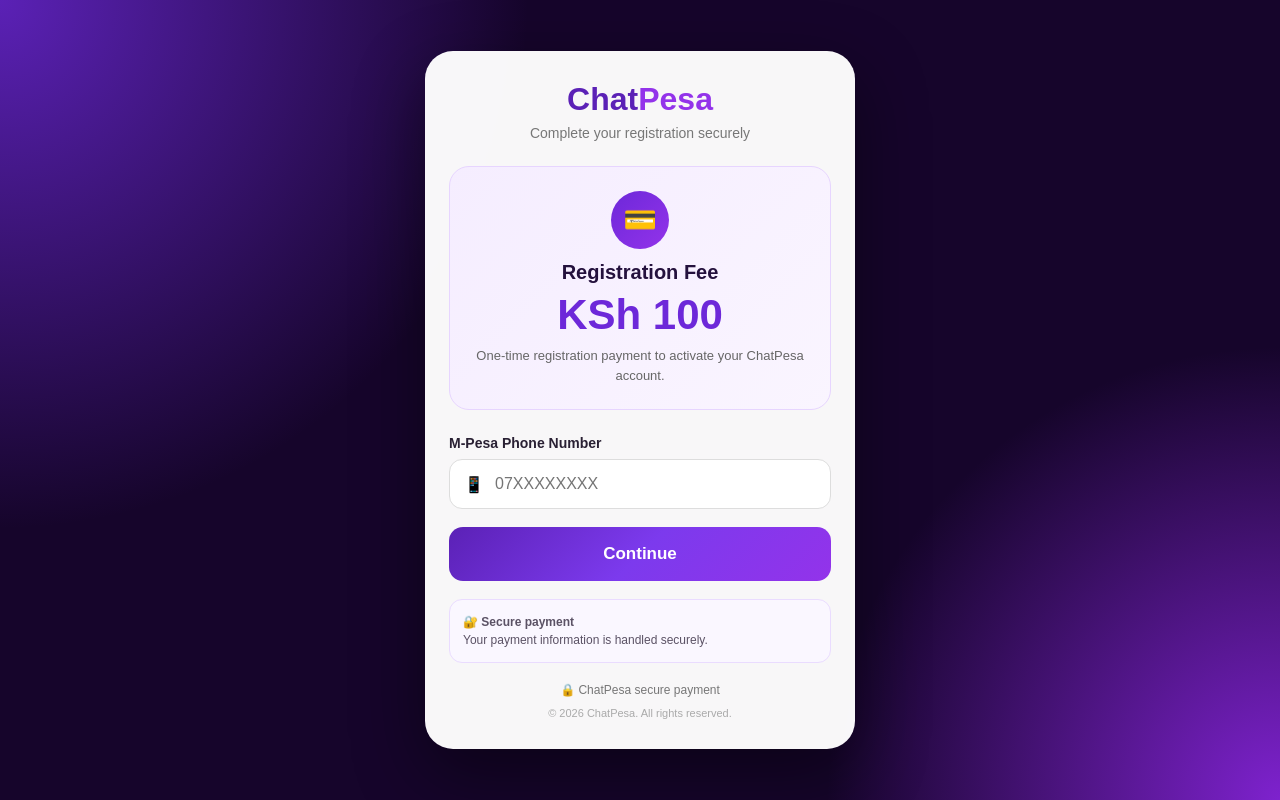
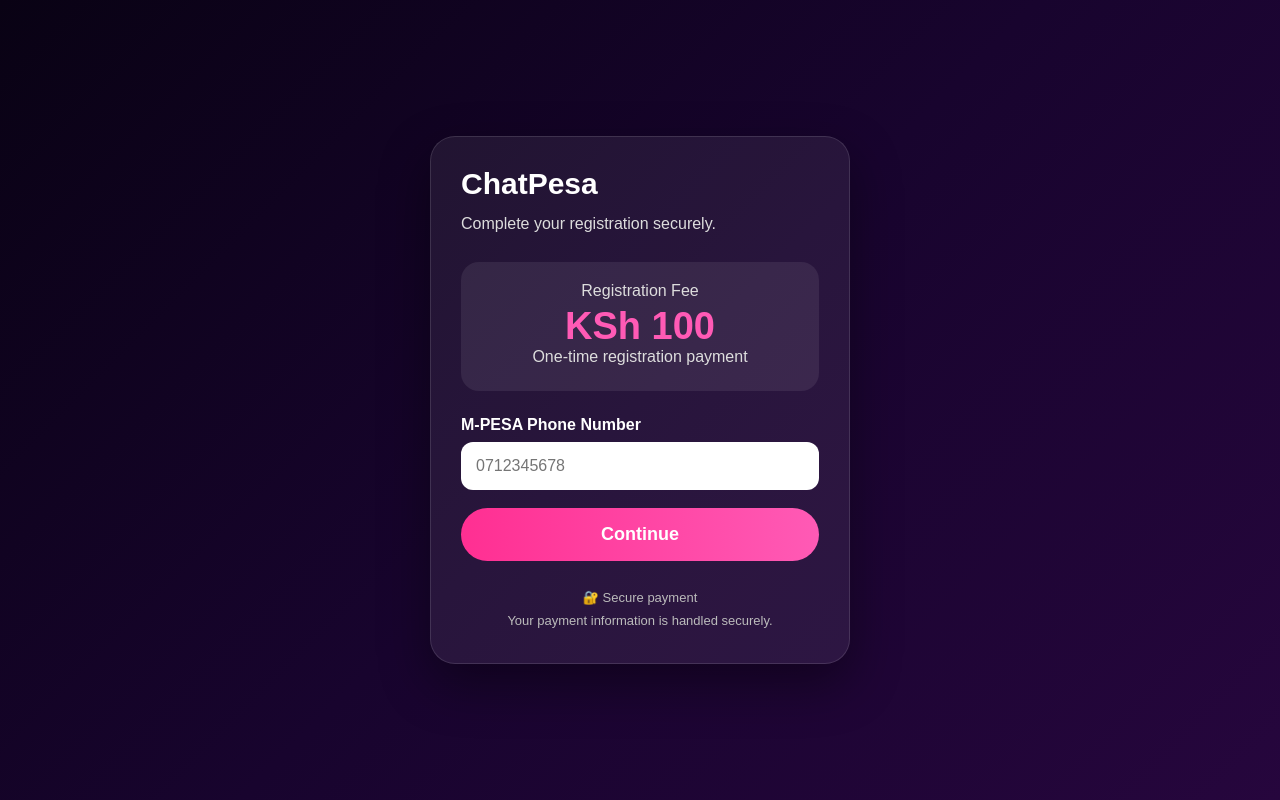
Before and after one commit to Chatearn/Chatpesa3, a plain HTML site: page payment.html in a window 1280 px wide. Drawn offline with Linux system fonts and the light colour scheme.

Commit message:
Update payment.html

```diff
--- a/payment.html
+++ b/payment.html
@@ -1,376 +1,450 @@
 <!DOCTYPE html>
 <html lang="en">
 <head>
+
 <meta charset="UTF-8">
 <meta name="viewport" content="width=device-width, initial-scale=1.0">
 
-<title>Payment | ChatPesa</title>
+<title>ChatPesa - Activate Account</title>
 
 <style>
-* {
-    margin: 0;
-    padding: 0;
-    box-sizing: border-box;
+
+*{
+    margin:0;
+    padding:0;
+    box-sizing:border-box;
 }
 
-body {
-    font-family: Arial, Helvetica, sans-serif;
-    min-height: 100vh;
-    background:
-        radial-gradient(circle at top left, #5b21b6 0%, transparent 35%),
-        radial-gradient(circle at bottom right, #7e22ce 0%, transparent 30%),
-        #16052b;
-    display: flex;
-    align-items: center;
-    justify-content: center;
-    padding: 20px;
-    color: #fff;
+body{
+    font-family:Arial, sans-serif;
+    min-height:100vh;
+    display:flex;
+    justify-content:center;
+    align-items:center;
+    padding:20px;
+    background:linear-gradient(135deg,#090214,#18042e,#26063d);
+    color:white;
 }
 
-.payment-container {
-    width: 100%;
-    max-width: 430px;
-    background: rgba(255,255,255,.97);
-    color: #222;
-    border-radius: 28px;
-    padding: 30px 24px;
-    box-shadow: 0 25px 70px rgba(0,0,0,.45);
+.card{
+    width:100%;
+    max-width:420px;
+    padding:30px;
+    border-radius:25px;
+    background:rgba(255,255,255,0.07);
+    border:1px solid rgba(255,255,255,0.12);
+    box-shadow:0 20px 50px rgba(0,0,0,0.4);
 }
 
-.logo {
-    text-align: center;
-    font-size: 32px;
-    font-weight: 900;
-    color: #5b21b6;
+h1{
+    font-size:30px;
+    margin-bottom:10px;
 }
 
-.logo span {
-    color: #9333ea;
+.subtitle{
+    color:#ddd;
+    line-height:1.6;
+    margin-bottom:25px;
 }
 
-.subtitle {
-    text-align: center;
-    color: #777;
-    font-size: 14px;
-    margin: 7px 0 25px;
+.price{
+    text-align:center;
+    padding:20px;
+    margin-bottom:25px;
+    border-radius:18px;
+    background:rgba(255,255,255,0.08);
 }
 
-.payment-box {
-    background: linear-gradient(135deg,#f5edff,#faf5ff);
-    border: 1px solid #e7d5ff;
-    border-radius: 20px;
-    padding: 24px 18px;
-    text-align: center;
-    margin-bottom: 25px;
+.price p{
+    color:#ddd;
+    margin-bottom:5px;
 }
 
-.payment-icon {
-    width: 58px;
-    height: 58px;
-    margin: 0 auto 12px;
-    border-radius: 50%;
-    background: linear-gradient(135deg,#6d28d9,#9333ea);
-    display: flex;
-    align-items: center;
-    justify-content: center;
-    font-size: 27px;
+.price h2{
+    font-size:38px;
+    color:#ff5ab5;
 }
 
-.payment-box h2 {
-    color: #24113d;
-    font-size: 20px;
+label{
+    display:block;
+    margin-bottom:8px;
+    font-weight:bold;
 }
 
-.amount {
-    font-size: 42px;
-    font-weight: 900;
-    color: #6d28d9;
-    margin: 7px 0;
+input{
+    width:100%;
+    padding:15px;
+    border:none;
+    border-radius:12px;
+    font-size:16px;
+    margin-bottom:18px;
+    outline:none;
 }
 
-.payment-box p {
-    color: #666;
-    font-size: 13px;
-    line-height: 1.5;
+button{
+    width:100%;
+    padding:16px;
+    border:none;
+    border-radius:40px;
+    background:linear-gradient(90deg,#ff2f92,#ff5ab5);
+    color:white;
+    font-size:18px;
+    font-weight:bold;
+    cursor:pointer;
 }
 
-label {
-    display: block;
-    font-size: 14px;
-    font-weight: 700;
-    color: #292033;
-    margin-bottom: 8px;
+button:disabled{
+    opacity:0.6;
 }
 
-.input-wrapper {
-    position: relative;
+#status{
+    display:none;
+    margin-top:20px;
+    padding:15px;
+    border-radius:12px;
+    text-align:center;
+    line-height:1.5;
+    background:rgba(255,255,255,0.08);
 }
 
-.input-icon {
-    position: absolute;
-    left: 15px;
-    top: 16px;
+.footer{
+    margin-top:25px;
+    text-align:center;
+    color:#bbb;
+    font-size:13px;
+    line-height:1.8;
 }
 
-input {
-    width: 100%;
-    padding: 15px 15px 15px 45px;
-    border: 1px solid #ddd;
-    border-radius: 13px;
-    font-size: 16px;
-    outline: none;
-    margin-bottom: 18px;
-}
+</style>
 
-input:focus {
-    border-color: #7c3aed;
-    box-shadow: 0 0 0 4px rgba(124,58,237,.10);
-}
-
-.pay-btn {
-    width: 100%;
-    padding: 17px;
-    border: none;
-    border-radius: 14px;
-    background: linear-gradient(135deg,#5b21b6,#7c3aed,#9333ea);
-    color: white;
-    font-size: 17px;
-    font-weight: 800;
-    cursor: pointer;
-}
-
-.pay-btn:disabled {
-    opacity: .6;
-    cursor: not-allowed;
-}
-
-.status {
-    display: none;
-    margin-top: 18px;
-    padding: 14px;
-    border-radius: 13px;
-    background: #faf7ff;
-    border: 1px solid #eadcff;
-    color: #5b5265;
-    font-size: 13px;
-    line-height: 1.5;
-    text-align: center;
-}
-
-.note {
-    background: #faf7ff;
-    border: 1px solid #eadcff;
-    border-radius: 13px;
-    padding: 13px;
-    margin-top: 18px;
-    color: #5b5265;
-    font-size: 12px;
-    line-height: 1.5;
-}
-
-.secure {
-    text-align: center;
-    margin-top: 20px;
-    color: #777;
-    font-size: 12px;
-}
-
-.footer {
-    text-align: center;
-    margin-top: 10px;
-    color: #aaa;
-    font-size: 11px;
-}
-</style>
 </head>
 
 <body>
 
-<div class="payment-container">
+<div class="card">
 
-    <div class="logo">
-        Chat<span>Pesa</span>
+    <h1>ChatPesa</h1>
+
+    <p class="subtitle">
+        Complete your registration securely.
+    </p>
+
+    <div class="price">
+        <p>Registration Fee</p>
+        <h2>KSh 100</h2>
+        <p>One-time registration payment</p>
     </div>
 
-    <div class="subtitle">
-        Complete your registration securely
-    </div>
-
-    <div class="payment-box">
-
-        <div class="payment-icon">💳</div>
-
-        <h2>Registration Fee</h2>
-
-        <div class="amount">
-            KSh 100
-        </div>
-
-        <p>
-            One-time registration payment to activate
-            your ChatPesa account.
-        </p>
-
-    </div>
-
-    <form id="paymentForm">
-
     <label for="phone">
-            M-Pesa Phone Number
+        M-PESA Phone Number
     </label>
-
-        <div class="input-wrapper">
-
-            <div class="input-icon">📱</div>
 
     <input
         type="tel"
         id="phone"
-                placeholder="07XXXXXXXX"
-                maxlength="10"
-                inputmode="numeric"
-                required
+        placeholder="0712345678"
+        maxlength="13"
     >
 
-        </div>
-
-        <button type="submit" class="pay-btn" id="payButton">
+    <button id="payButton" onclick="payNow()">
         Continue
     </button>
 
-    </form>
-
-    <div id="status" class="status"></div>
-
-    <div class="note">
-        🔐 <strong>Secure payment</strong><br>
-        Your payment information is handled securely.
-    </div>
-
-    <div class="secure">
-        🔒 ChatPesa secure payment
-    </div>
+    <div id="status"></div>
 
     <div class="footer">
-        © 2026 ChatPesa. All rights reserved.
+        🔐 Secure payment<br>
+        Your payment information is handled securely.
     </div>
 
 </div>
 
+
 <script>
 
-const BACKEND_URL =
-    "https://chatpesa-backend.onrender.com";
+/*
+==================================================
+CHATPESA BACKEND URL
+DO NOT CHANGE THIS
+==================================================
+*/
 
-const form =
-    document.getElementById("paymentForm");
-
-const phoneInput =
-    document.getElementById("phone");
-
-const payButton =
-    document.getElementById("payButton");
-
-const statusBox =
-    document.getElementById("status");
+const backend = "https://chatpesa-backend.onrender.com";
 
 
-form.addEventListener("submit", async function(e) {
+async function payNow(){
 
-    e.preventDefault();
+    const phoneInput = document.getElementById("phone");
+    const status = document.getElementById("status");
+    const button = document.getElementById("payButton");
 
-    const phone =
-        phoneInput.value.trim();
+    let phone = phoneInput.value.trim();
 
-    if (!/^07\d{8}$/.test(phone)) {
+    if(phone === ""){
 
-        statusBox.style.display = "block";
-
-        statusBox.innerHTML =
-            "❌ Please enter a valid Kenyan M-Pesa number.";
+        status.style.display = "block";
+        status.innerHTML =
+            "❌ Please enter your M-PESA phone number.";
 
         return;
     }
 
-    payButton.disabled = true;
 
-    payButton.textContent =
-        "Sending STK Push...";
+    /*
+    Convert 07XXXXXXXX to 2547XXXXXXXX
+    */
 
-    statusBox.style.display = "block";
+    if(phone.startsWith("07")){
+        phone = "254" + phone.substring(1);
+    }
 
-    statusBox.innerHTML =
+    if(phone.startsWith("+254")){
+        phone = phone.substring(1);
+    }
+
+
+    if(!/^2547\d{8}$/.test(phone)){
+
+        status.style.display = "block";
+        status.innerHTML =
+            "❌ Please enter a valid Kenyan M-PESA number.";
+
+        return;
+    }
+
+
+    status.style.display = "block";
+
+    status.innerHTML =
         "⏳ Connecting to ChatPesa payment server...";
 
-    const reference =
-        "CHATPESA-" + Date.now();
+    button.disabled = true;
 
-    try {
+
+    try{
+
+        /*
+        IMPORTANT:
+        ChatPesa uses /stk-push
+        */
 
         const response = await fetch(
-            BACKEND_URL + "/stk-push",
+            backend + "/stk-push",
             {
-                method: "POST",
+                method:"POST",
 
-                headers: {
-                    "Content-Type": "application/json"
+                headers:{
+                    "Content-Type":"application/json"
                 },
 
-                body: JSON.stringify({
+                body:JSON.stringify({
 
-                    phone: phone,
+                    phone:phone,
 
-                    amount: 100,
+                    amount:100,
 
-                    reference: reference
+                    reference:
+                        "CHATPESA-" + Date.now()
 
                 })
             }
         );
 
-        const data =
-            await response.json();
+
+        /*
+        Check whether backend actually responded
+        */
+
+        if(!response.ok){
+
+            const text = await response.text();
 
             console.log(
-            "ChatPesa backend response:",
+                "Backend error:",
+                response.status,
+                text
+            );
+
+            throw new Error(
+                "Server returned " + response.status
+            );
+        }
+
+
+        const data = await response.json();
+
+        console.log(
+            "ChatPesa response:",
             data
         );
 
-        if (!response.ok || !data.success) {
 
-            statusBox.innerHTML =
-                "❌ STK Push could not be sent.<br>" +
-                (
-                    data.error ||
-                    "Please try again."
-                );
+        if(!data.success){
+
+            status.innerHTML =
+                "❌ " +
+                (data.message ||
+                "Unable to send STK Push.");
+
+            button.disabled = false;
 
             return;
         }
 
-        statusBox.innerHTML =
-            "📲 STK Push sent successfully!<br>" +
-            "Check your M-Pesa phone and enter your PIN.";
 
-    } catch (error) {
+        /*
+        STK PUSH SUCCESS
+        */
 
-        console.error(
+        status.innerHTML =
+            "📲 STK Push sent successfully.<br><br>" +
+            "Please check your phone and enter your M-PESA PIN.";
+
+
+        /*
+        If backend returns a reference,
+        begin checking payment status.
+        */
+
+        if(data.reference){
+
+            pollPayment(data.reference);
+
+        }
+
+
+    }catch(error){
+
+        console.log(
             "ChatPesa connection error:",
             error
         );
 
-        statusBox.innerHTML =
+        status.innerHTML =
             "❌ Unable to connect to ChatPesa payment server.";
 
-    } finally {
-
-        payButton.disabled = false;
-
-        payButton.textContent =
-            "Continue";
+        button.disabled = false;
     }
 
-});
+}
+
+
+/*
+==================================================
+PAYMENT STATUS CHECK
+==================================================
+*/
+
+function pollPayment(reference){
+
+    const status =
+        document.getElementById("status");
+
+
+    const interval = setInterval(async()=>{
+
+        try{
+
+            const response = await fetch(
+
+                backend +
+                "/payment-status/" +
+                encodeURIComponent(reference)
+
+            );
+
+
+            if(!response.ok){
+                return;
+            }
+
+
+            const result =
+                await response.json();
+
+
+            console.log(
+                "Payment status:",
+                result
+            );
+
+
+            if(!result.success){
+                return;
+            }
+
+
+            const payment =
+                result.payment;
+
+
+            if(!payment){
+                return;
+            }
+
+
+            if(payment.status === "completed"){
+
+                clearInterval(interval);
+
+                status.innerHTML =
+                    "✅ Payment successful!";
+
+                /*
+                Change this later to your
+                actual ChatPesa destination.
+                */
+
+                setTimeout(()=>{
+
+                    window.location.href =
+                        "dashboard.html";
+
+                },2000);
+
+            }
+
+
+            else if(payment.status === "failed"){
+
+                clearInterval(interval);
+
+                status.innerHTML =
+                    "❌ Payment failed.";
+
+                document.getElementById(
+                    "payButton"
+                ).disabled = false;
+
+            }
+
+
+            else if(payment.status === "cancelled"){
+
+                clearInterval(interval);
+
+                status.innerHTML =
+                    "⚠️ Payment cancelled.";
+
+                document.getElementById(
+                    "payButton"
+                ).disabled = false;
+
+            }
+
+
+        }catch(error){
+
+            console.log(
+                "Payment status error:",
+                error
+            );
+
+        }
+
+    },5000);
+
+}
 
 </script>
 
```
Lines whose indentation alone changed are shown as unchanged.
